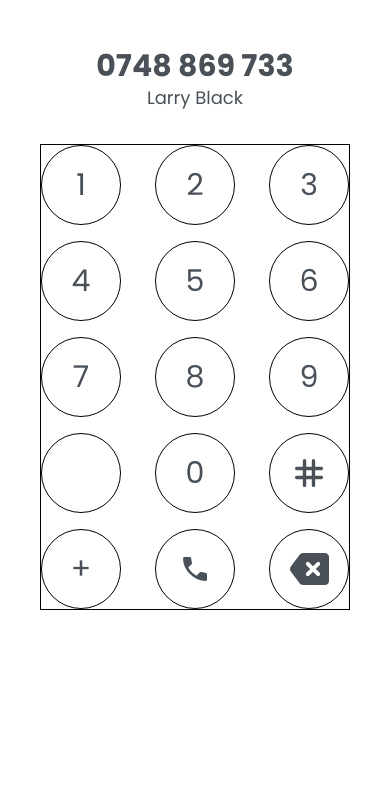
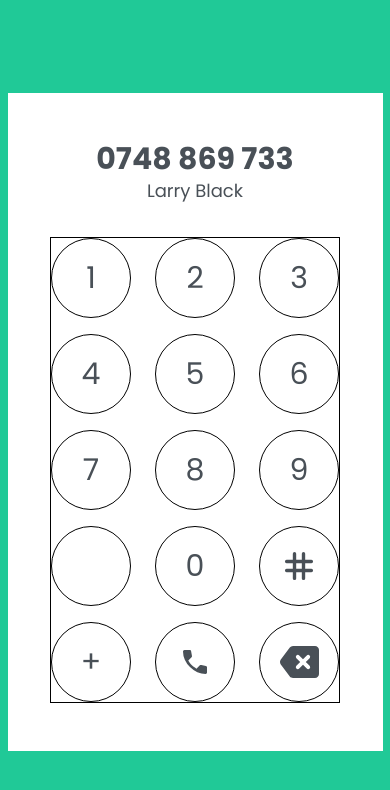
Before and after one commit to rodercode/mobile-pad-challenge, a Vue app: page / in a window 390 px wide. Shown: the top 790 px of the page. Built offline with nearby package versions, Linux system fonts and the light colour scheme; some icons are missing.

Commit message:
make container responsive for both mobile and desktop

```diff
--- a/src/App.vue
+++ b/src/App.vue
@@ -1,5 +1,7 @@
 <template>
-  <RouterView />
+  <div class="flex items-center h-screen bg-background-theme-color">
+    <RouterView />
+  </div>
 </template>
 
 <script lang="ts">
--- a/src/components/ButtonNumbers.vue
+++ b/src/components/ButtonNumbers.vue
@@ -1,6 +1,6 @@
 <template>
   <button
-    class="w-20 h-20 text-3xl border-black rounded-full btn-icon border-1"
+    class="w-20 h-20 text-3xl border-black rounded-full w-29 btn-icon border-1"
   >
     {{ name }}
   </button>
@@ -15,3 +15,5 @@ export default defineComponent({
   },
 });
 </script>
+
+<style></style>
--- a/src/views/MobilePadView.vue
+++ b/src/views/MobilePadView.vue
@@ -1,6 +1,6 @@
 <template>
   <!-- HOME -->
-  <div class="px-10 py-12">
+  <main class="py-12 m-auto bg-white home">
     <!-- HEADER -->
     <header class="mb-8">
       <!-- PHONE NUMBER -->
@@ -11,7 +11,7 @@
     </header>
 
     <!-- GRID CONTAINER -->
-    <main class="grid-container">
+    <div class="m-auto max-w-xxs grid-container">
       <!-- BTN NUMBERS 1-9 -->
       <ButtonNumber v-for="number in numbers" :key="number" :name="number" />
 
@@ -22,8 +22,8 @@
       <ButtonAdd />
       <ButtonCall />
       <ButtonBackSpace />
-    </main>
-  </div>
+    </div>
+  </main>
 </template>
 
 <script lang="ts">
@@ -56,6 +56,9 @@ export default defineComponent({
 </script>
 
 <style lang="scss" scoped>
+.home {
+  flex-basis: 375px;
+}
 .grid-container {
   display: grid;
   grid-template-columns: repeat(3, auto);
--- a/tailwind.config.js
+++ b/tailwind.config.js
@@ -15,9 +15,9 @@ module.exports = {
     extend: {
       colors: {
         // PRIMARY COLORS
-        "primary-color-dark": "#00526E",
-        "primary-color-base": "#00668A",
-        "primary-color-light": "#3385A1",
+        "primary-color-dark": "#35B5C5",
+        "primary-color-base": "#3bc9db",
+        "primary-color-light": "#4FCEDF",
 
         // SECONDARY COLORS
         "secondary-color-dark": "#C84242",
@@ -28,13 +28,18 @@ module.exports = {
         "gray-color-dark": "#3A4046",
         "gray-color-base": "#495057",
         "gray-color-light": "#6D7379",
+
+        "background-theme-color": "#20c997",
       },
-      borderWidth:{
-        '1': '1px',
+      borderWidth: {
+        1: "1px",
       },
       lineHeight: {
-        'xl-relaxed': '1.725',
+        "xl-relaxed": "1.725",
         "xl-loose": "2.5",
+      },
+      maxWidth: {
+        "xxs": "290px",
       },
       fontFamily: {
         Roboto: ["Roboto", "sans-serif"],
@@ -50,5 +55,5 @@ module.exports = {
       extend: {},
     },
     plugins: [],
-}
-}
+  },
+};
```
Also changed, not shown: src/components/ButtonAdd.vue (line endings or trailing spaces), src/components/ButtonBackSpace.vue (line endings or trailing spaces), src/components/ButtonCall.vue (line endings or trailing spaces). Lines whose indentation alone changed are shown as unchanged.
